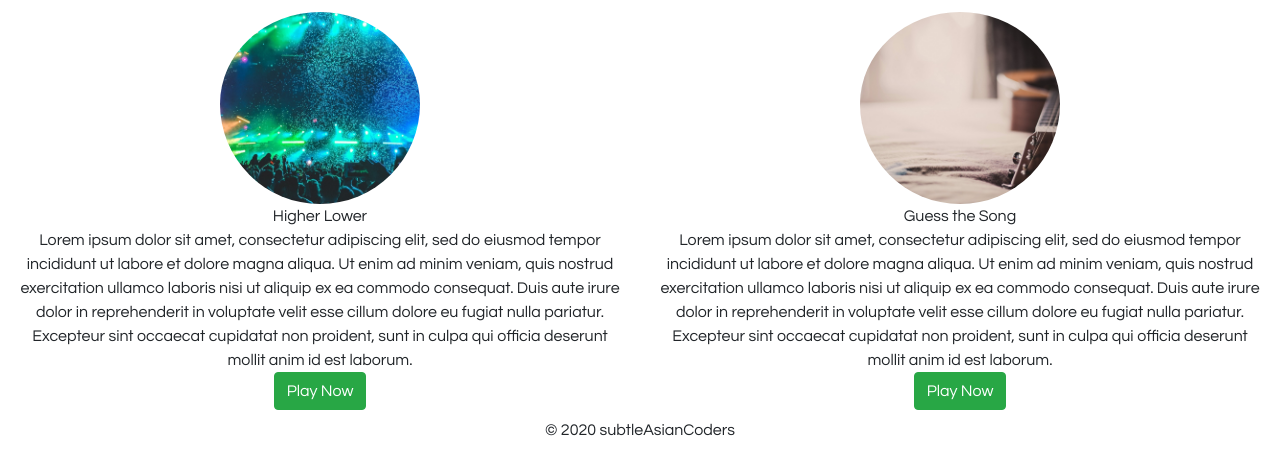
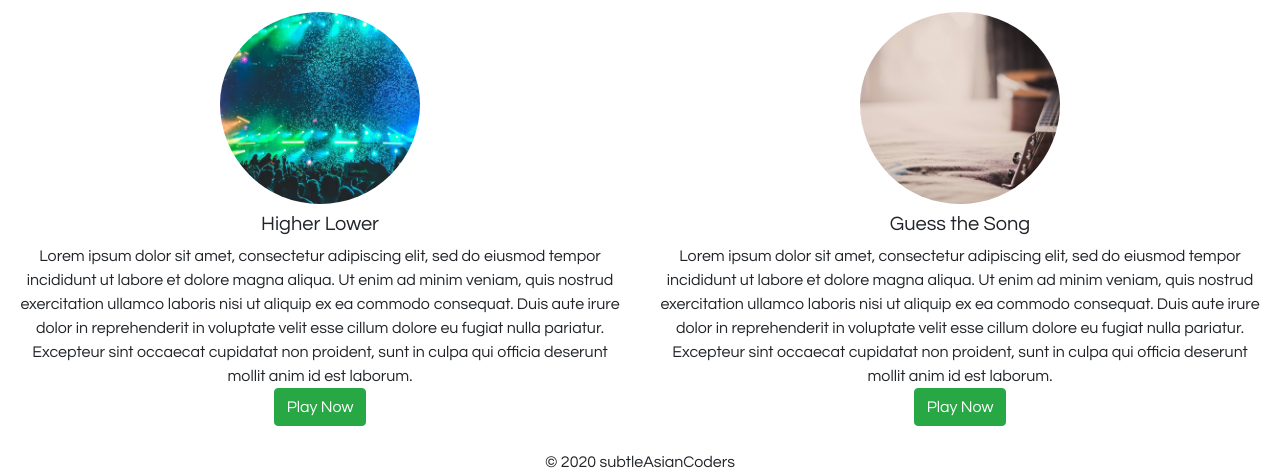
Before and after one commit to yaruluo/subtleAsianCoders_luoY-chanM-lauE-leeR, a Flask app: page / in a window 1280 px wide. Shown: the part 454-928 px from the top of the page. Before the commit the page ends 890 px from the top, so only its background shows below. Run offline with Flask 2, Linux system fonts and the light colour scheme; some libraries are stand-ins or nearby versions.

Commit message:
style fixes

```diff
--- a/app/templates/base.html
+++ b/app/templates/base.html
@@ -116,7 +116,7 @@ RYthEM
 
     <footer>
         {% block footer %}
-        <div class="copyright mt-2 text-center">
+        <div class="copyright mt-4 text-center">
             &copy; 2020 subtleAsianCoders
         </div>
         {% endblock %}
--- a/app/templates/home.html
+++ b/app/templates/home.html
@@ -61,8 +61,7 @@ Home
     <div class="text-center">
       <img class="bottom-image pt-2" src="../static/img/background_1.jpg">
       <br>
-      Higher Lower
-      <br>
+      <p class="h5 pt-2">Higher Lower</p>
       Lorem ipsum dolor sit amet, consectetur adipiscing elit, sed do eiusmod tempor incididunt ut labore et dolore
       magna aliqua. Ut enim ad minim veniam, quis nostrud exercitation ullamco laboris nisi ut aliquip ex ea commodo
       consequat. Duis aute irure dolor in reprehenderit in voluptate velit esse cillum dolore eu fugiat nulla pariatur.
@@ -79,8 +78,7 @@ Home
     <div class="text-center">
       <img class="bottom-image pt-2" src="../static/img/background_2.jpg">
       <br>
-      Guess the Song
-      <br>
+      <p class="h5 pt-2">Guess the Song</p>
       Lorem ipsum dolor sit amet, consectetur adipiscing elit, sed do eiusmod tempor incididunt ut labore et dolore
       magna aliqua. Ut enim ad minim veniam, quis nostrud exercitation ullamco laboris nisi ut aliquip ex ea commodo
       consequat. Duis aute irure dolor in reprehenderit in voluptate velit esse cillum dolore eu fugiat nulla pariatur.
@@ -94,8 +92,7 @@ Home
     <div class="text-center">
       <img class="bottom-image pt-2" src="../static/img/heart.gif">
       <br>
-      My Hearted Songs
-      <br>
+      <p class="h5 pt-2">My Hearted Songs</p>
       Lorem ipsum dolor sit amet, consectetur adipiscing elit, sed do eiusmod tempor incididunt ut labore et dolore
       magna aliqua. Ut enim ad minim veniam, quis nostrud exercitation ullamco laboris nisi ut aliquip ex ea commodo
       consequat. Duis aute irure dolor in reprehenderit in voluptate velit esse cillum dolore eu fugiat nulla pariatur.
```
